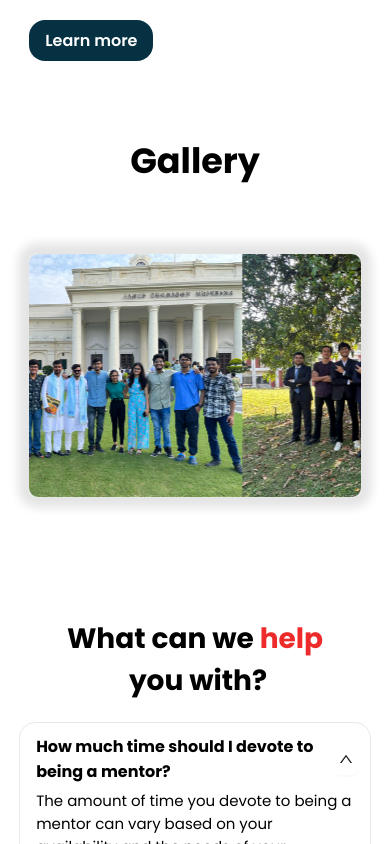
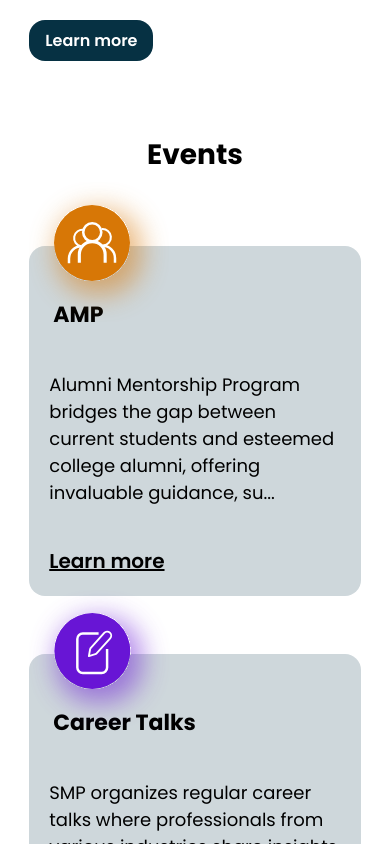
Before and after one commit to Student-Mentorship-Programme/smp-main, a Next.js app: page / in a window 390 px wide. Shown: the part 720-1564 px from the top of the page. Built offline with nearby package versions, Linux system fonts and the light colour scheme.

Commit message:
home pg up

```diff
--- a/src/_components/pages/Home/Card/EventCards/Card.module.css
+++ b/src/_components/pages/Home/Card/EventCards/Card.module.css
@@ -7,6 +7,7 @@
     border-radius: 16px;
     overflow: visible;
     width: 22%;
+
 }
 
 .card_container_icon {
--- a/src/_components/pages/Home/Home.module.css
+++ b/src/_components/pages/Home/Home.module.css
@@ -67,16 +67,16 @@
     width: 100%;
 }
 
-/* Second Section */
+/* -----------------------Second Section---------------------- */
 
 .main_second_container {
-    /* display: flex; */
-    display: none;
+    display: flex;
     align-items: center;
 }
 
 .main_second_container_content {
     display: flex;
+    /* display: none; */
     flex-direction: column;
     align-items: center;
 }
@@ -266,9 +266,9 @@
         font-size: 16px;
     }
 
-    .main_second_container {
+    /* .main_second_container {
         margin: 500px 0;
-    }
+    } */
 
     .main_second_container_content_heading span {
         font-size: 28px;
@@ -278,6 +278,8 @@
         flex-direction: column;
         align-items: center;
         justify-content: flex-start;
+        row-gap: 38px;
+        margin-bottom: 20px;
     }
 
     .main_second_container_content_cards div {
@@ -285,10 +287,15 @@
         margin-bottom: 20px;
     }
 
+    .main_second_container_content_button button {
+        padding: 12px 18px;
+        font-size: 16px;
+    }
+
     .main_third_container {
         justify-content: flex-start;
-        margin: 0px;
-        height: 55vh;
+        margin-top: 75px;
+        height: 50vh;
     }
 
     .main_fourth_container {
```
Also changed, not shown: src/_components/pages/Home/Home.jsx (+0 -7 lines).
